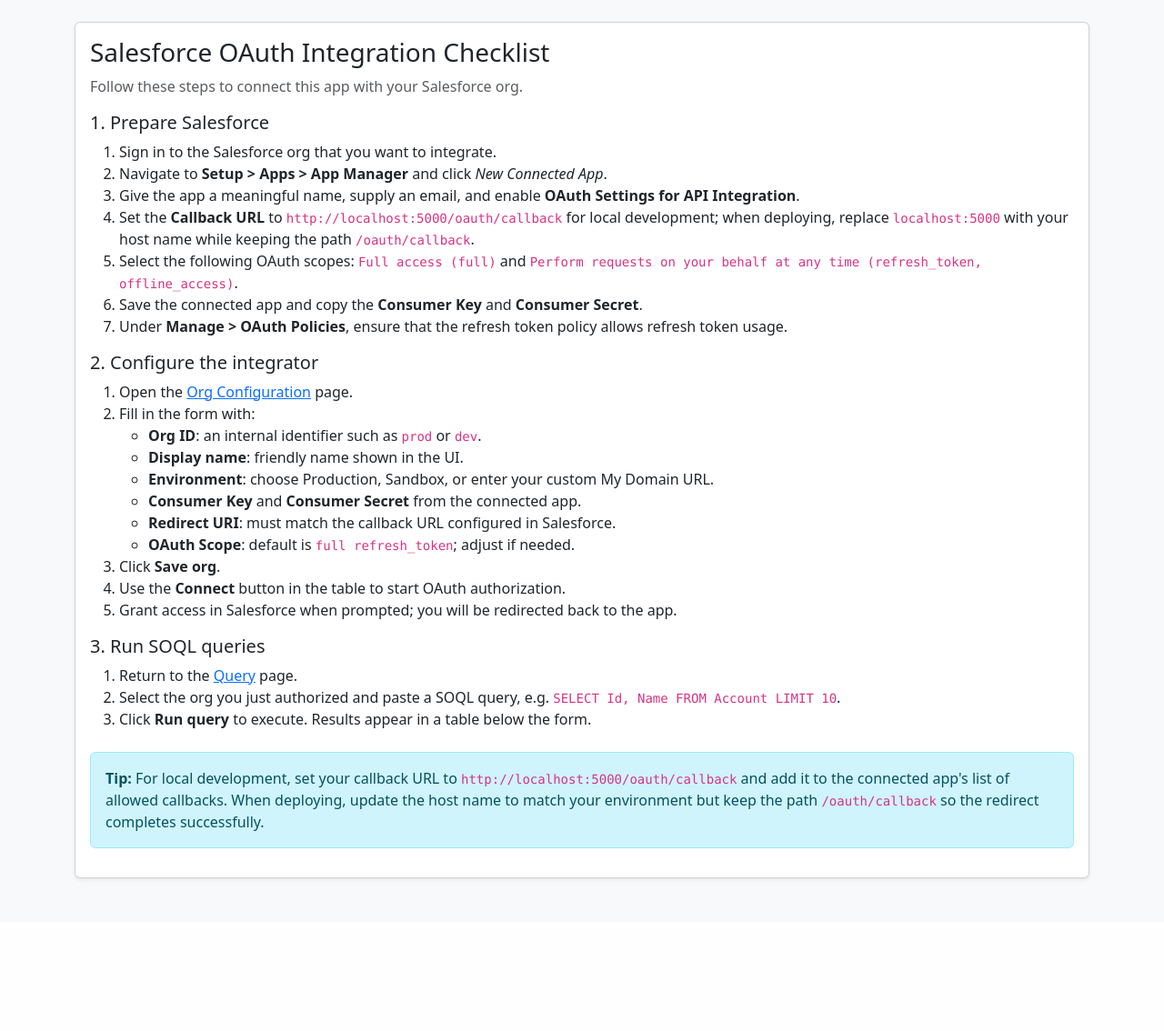
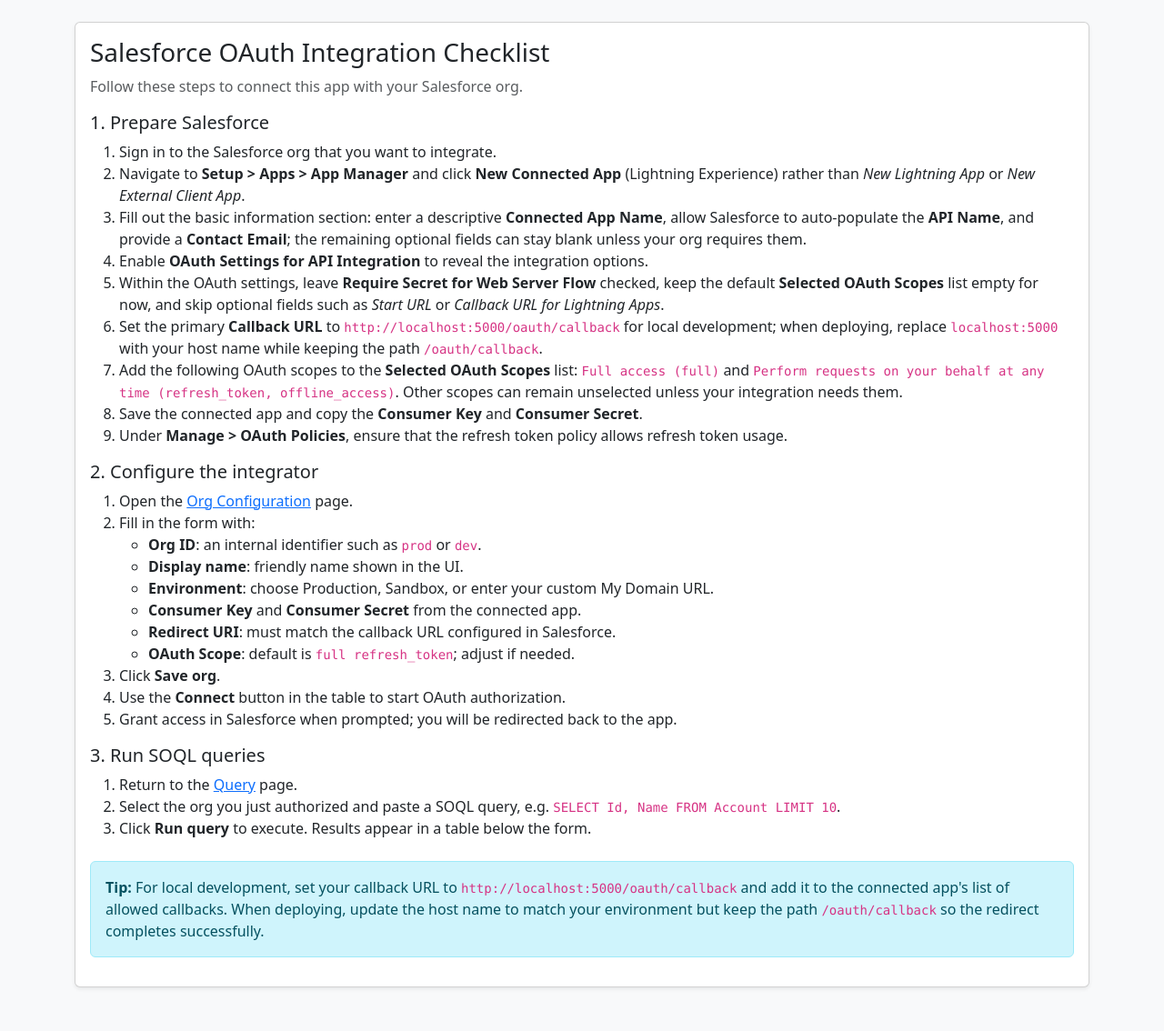
Before and after one commit to Korialstrasz2/Sfintegrator, a Flask app: page /guide in a window 1280 px wide. Shown: the part 56-1190 px from the top of the page at 91% size. Before the commit the page ends 1025 px from the top, so only its background shows below. Run offline with Flask 3, Linux system fonts and the light colour scheme.

Commit message:
Clarify Salesforce connected app setup

```diff
--- a/app/templates/guide.html
+++ b/app/templates/guide.html
@@ -8,10 +8,12 @@
     <h5>1. Prepare Salesforce</h5>
     <ol>
       <li>Sign in to the Salesforce org that you want to integrate.</li>
-      <li>Navigate to <strong>Setup &gt; Apps &gt; App Manager</strong> and click <em>New Connected App</em>.</li>
-      <li>Give the app a meaningful name, supply an email, and enable <strong>OAuth Settings for API Integration</strong>.</li>
-      <li>Set the <strong>Callback URL</strong> to <code>http://localhost:5000/oauth/callback</code> for local development; when deploying, replace <code>localhost:5000</code> with your host name while keeping the path <code>/oauth/callback</code>.</li>
-      <li>Select the following OAuth scopes: <code>Full access (full)</code> and <code>Perform requests on your behalf at any time (refresh_token, offline_access)</code>.</li>
+      <li>Navigate to <strong>Setup &gt; Apps &gt; App Manager</strong> and click <strong>New Connected App</strong> (Lightning Experience) rather than <em>New Lightning App</em> or <em>New External Client App</em>.</li>
+      <li>Fill out the basic information section: enter a descriptive <strong>Connected App Name</strong>, allow Salesforce to auto-populate the <strong>API Name</strong>, and provide a <strong>Contact Email</strong>; the remaining optional fields can stay blank unless your org requires them.</li>
+      <li>Enable <strong>OAuth Settings for API Integration</strong> to reveal the integration options.</li>
+      <li>Within the OAuth settings, leave <strong>Require Secret for Web Server Flow</strong> checked, keep the default <strong>Selected OAuth Scopes</strong> list empty for now, and skip optional fields such as <em>Start URL</em> or <em>Callback URL for Lightning Apps</em>.</li>
+      <li>Set the primary <strong>Callback URL</strong> to <code>http://localhost:5000/oauth/callback</code> for local development; when deploying, replace <code>localhost:5000</code> with your host name while keeping the path <code>/oauth/callback</code>.</li>
+      <li>Add the following OAuth scopes to the <strong>Selected OAuth Scopes</strong> list: <code>Full access (full)</code> and <code>Perform requests on your behalf at any time (refresh_token, offline_access)</code>. Other scopes can remain unselected unless your integration needs them.</li>
       <li>Save the connected app and copy the <strong>Consumer Key</strong> and <strong>Consumer Secret</strong>.</li>
       <li>Under <strong>Manage &gt; OAuth Policies</strong>, ensure that the refresh token policy allows refresh token usage.</li>
     </ol>
```
